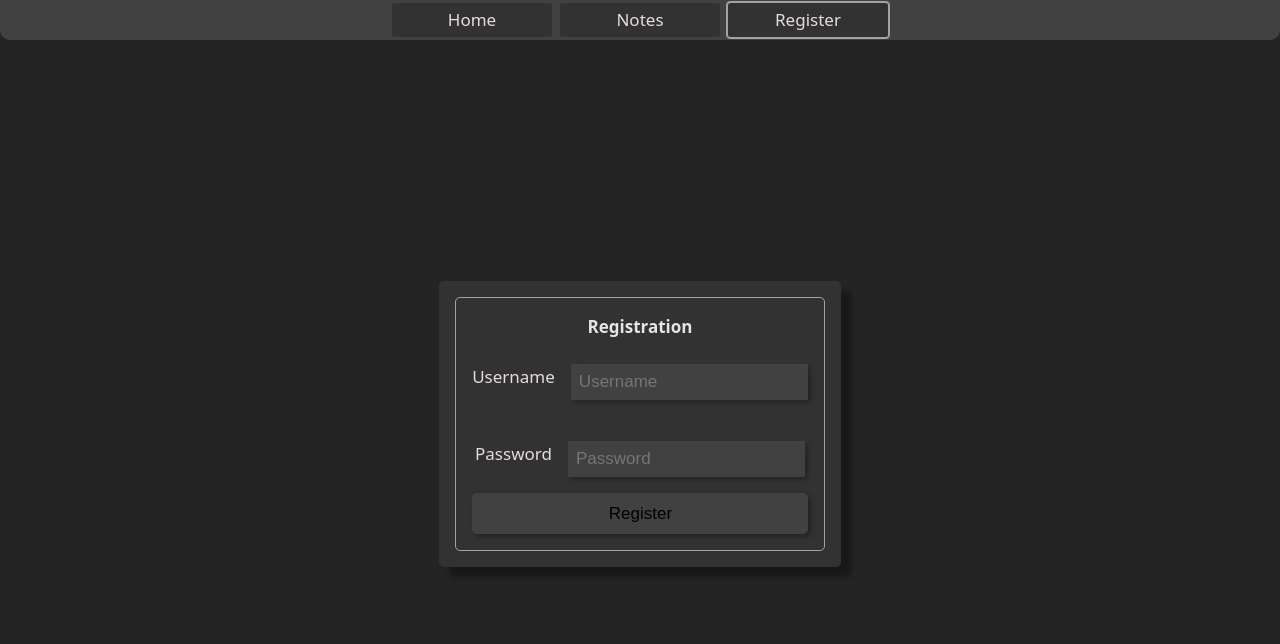
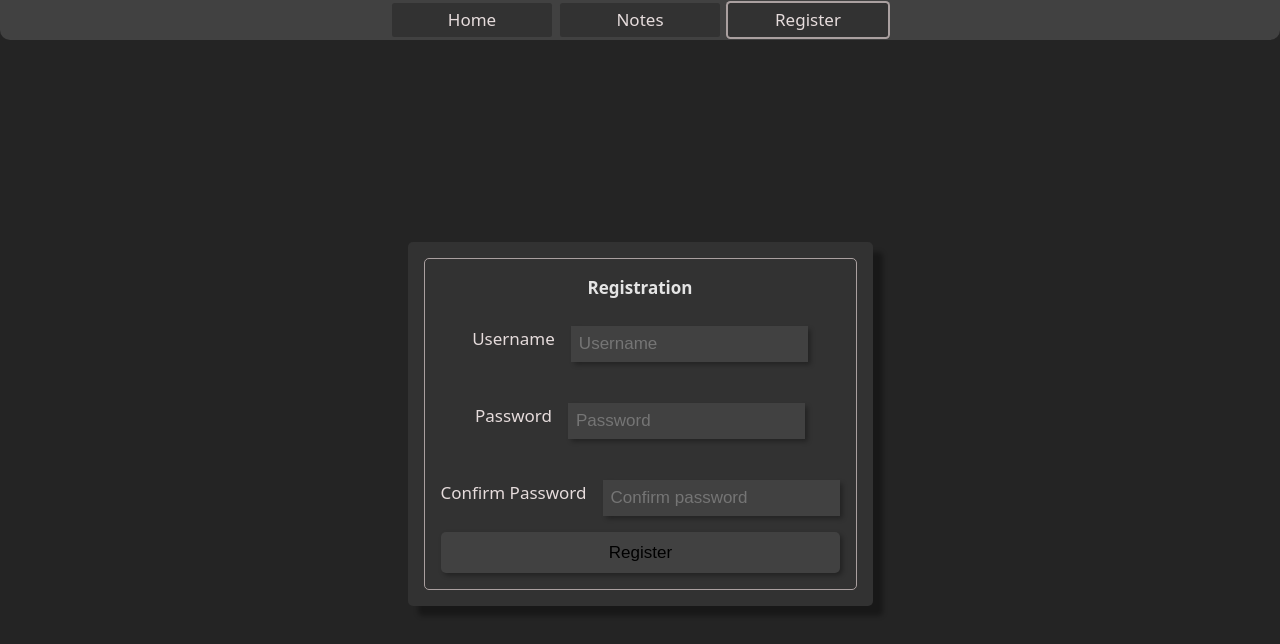
Before and after one commit to Bence7661/NoteTakerClient, a React (Vite) app: page /Register in a window 1280 px wide. Shown: the top 644 px of the page. Built offline with nearby package versions, Linux system fonts and the light colour scheme.

Commit message:
Adds confirm password field.

```diff
--- a/src/components/Card/Card.css
+++ b/src/components/Card/Card.css
@@ -7,8 +7,6 @@ h2 {
     align-items: center;
     justify-content: center;
     background-color: var(--lightGrey);
-    min-width: 24dvw;
-    min-height: 23dvh;
     width: fit-content;
     box-shadow: var(--coolBoxShadow);
 }
@@ -18,8 +16,6 @@ h2 {
     flex-direction: column;
     justify-content: space-evenly;
     background-color: var(--lightGrey);
-    min-width: 22dvw;
-    min-height: 20dvh;
     border: 1px solid var(--lightWhite);
 }
 
--- a/src/pages/Register/Register.jsx
+++ b/src/pages/Register/Register.jsx
@@ -18,6 +18,13 @@ function Register() {
       type: "password",
       placeholder: "Password",
       required: true,
+    },
+    {
+      id: "confirmPasswordInput",
+      label: "Confirm Password",
+      type: "password",
+      placeholder: "Confirm password",
+      required: true,
     }
   ];
 
```
